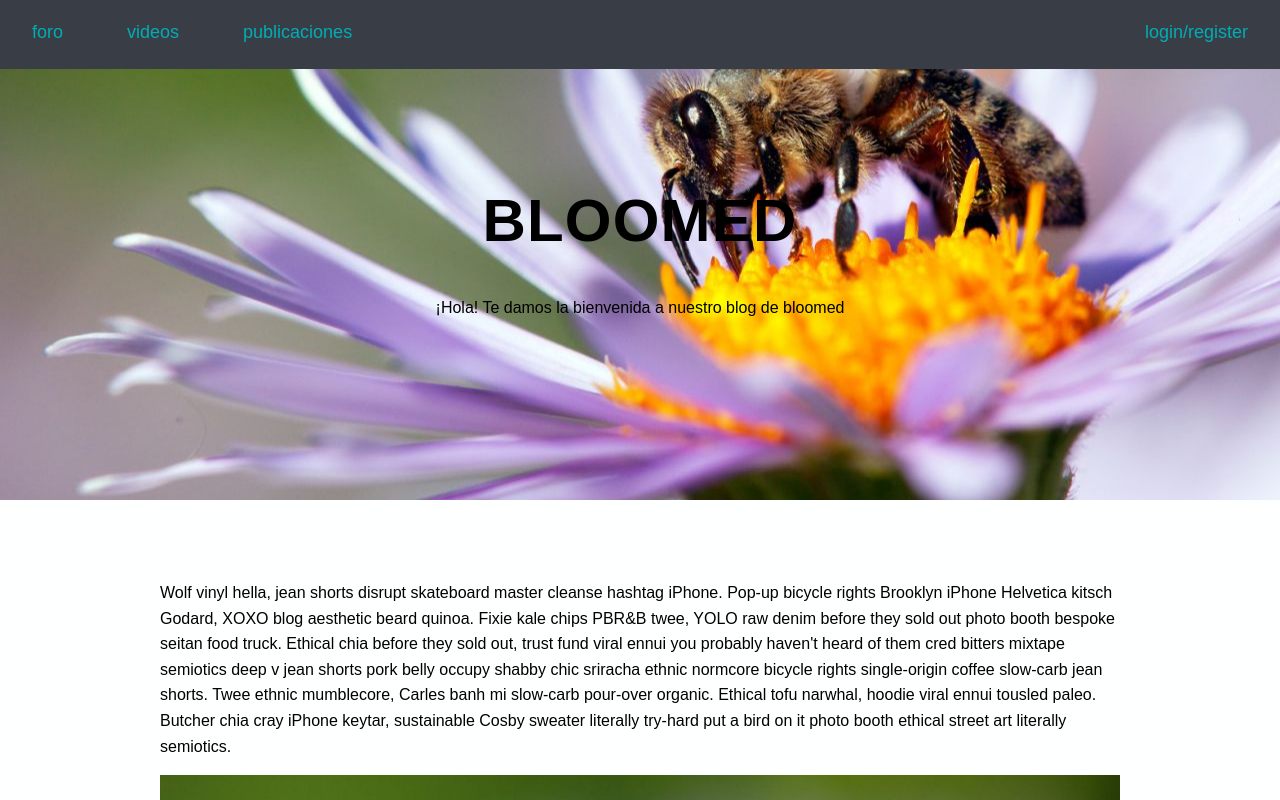
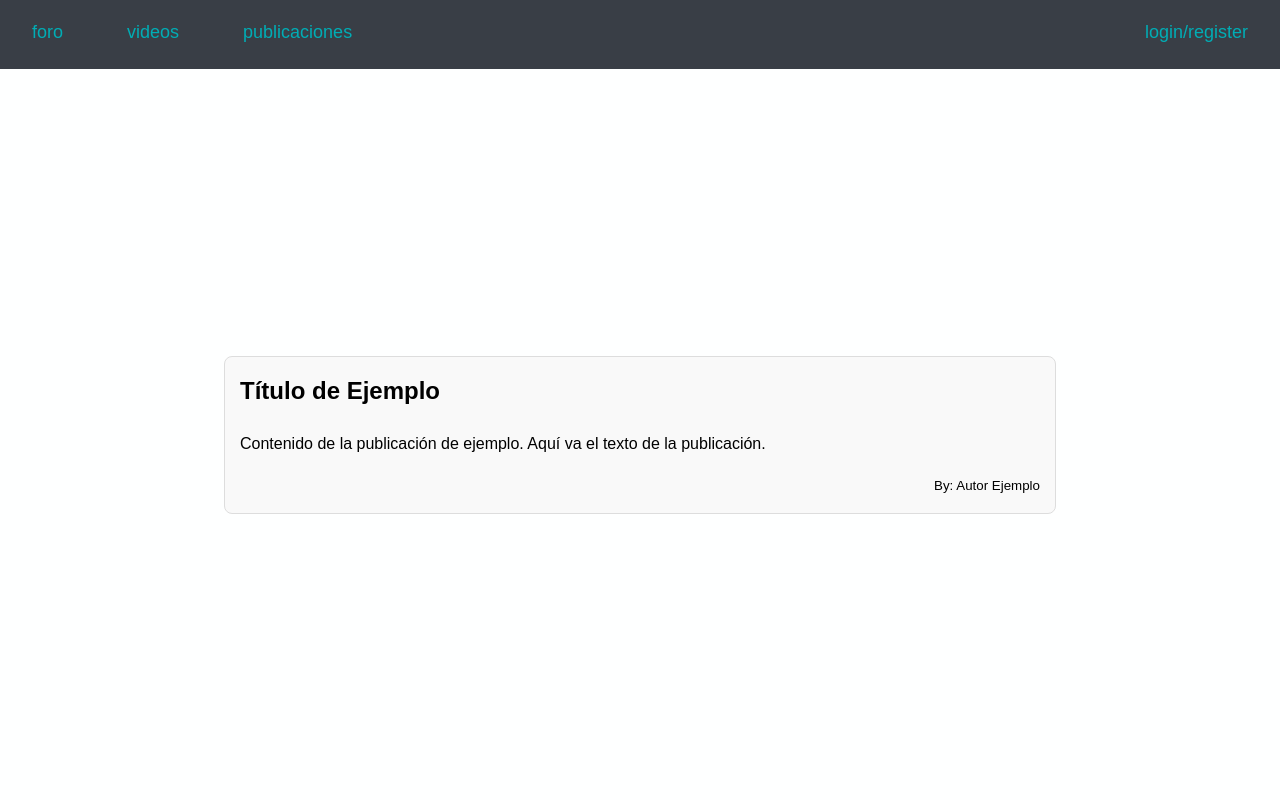
Before and after one commit to cjuarez2017159/FrontEnd_Bloomed, a React app in the folder Bloomed/: page /publications in a window 1280 px wide. Shown: the top 800 px of the page. Built offline with nearby package versions, Linux system fonts and the light colour scheme; the HTML template or start-up script is replaced by a standard one.

Commit message:
base de Publications

```diff
--- a/Bloomed/src/components/Navbar.jsx
+++ b/Bloomed/src/components/Navbar.jsx
@@ -16,7 +16,7 @@ export const Navbar = () => {
           </button>
         </li>
         <li>
-          <button className="nav-button" onClick={() => window.location.href = '/about'}>
+          <button className="nav-button" onClick={() => window.location.href = '/publications'}>
             publicaciones
           </button>
         </li>
--- /dev/null
+++ b/Bloomed/src/components/Publications.css
@@ -0,0 +1,32 @@
+/* Estilos generales para el componente Publications */
+.publications-container {
+    padding-top: 70px; /* Ajusta el padding-top para el Navbar */
+    display: flex;
+    justify-content: center; /* Centra el contenido horizontalmente */
+  }
+
+  .publications-content {
+    display: flex;
+    justify-content: center; /* Centra el contenido horizontalmente */
+    align-items: center; /* Centra el contenido verticalmente */
+    min-height: calc(100vh - 70px); /* Ajusta la altura mínima para el contenido */
+    width: 100%;
+  }
+
+  .publication {
+    border: 1px solid #ddd;
+    border-radius: 8px;
+    padding: 15px;
+    margin: 15px 0;
+    background-color: #f9f9f9;
+    max-width: 800px; /* Ajusta el ancho máximo si es necesario */
+    width: 100%;
+  }
+
+  .publication h2 {
+    margin-top: 0;
+  }
+
+  .publication footer {
+    text-align: right;
+  }
--- /dev/null
+++ b/Bloomed/src/components/Publications.jsx
@@ -0,0 +1,38 @@
+import React from "react";
+import { Navbar } from './Navbar.jsx';
+import './Publications.css';
+
+const Publication = ({ title, content, author }) => {
+  return (
+    <div className="publication">
+      <h2>{title}</h2>
+      <p>{content}</p>
+      <footer>
+        <small>By: {author}</small>
+      </footer>
+    </div>
+  );
+};
+
+export const Publications = () => {
+  const examplePublication = {
+    title: "Título de Ejemplo",
+    content: "Contenido de la publicación de ejemplo. Aquí va el texto de la publicación.",
+    author: "Autor Ejemplo"
+  };
+
+  return (
+    <div className="publications-container">
+      <Navbar />
+      <div className="publications-content">
+        <Publication
+          title={examplePublication.title}
+          content={examplePublication.content}
+          author={examplePublication.author}
+        />
+      </div>
+    </div>
+  );
+};
+
+export default Publications;
--- a/Bloomed/src/main.jsx
+++ b/Bloomed/src/main.jsx
@@ -1,10 +1,11 @@
 import React from 'react'
 import ReactDOM from 'react-dom/client'
 import "./components/Home.css"
-import { Home } from './components/Home.jsx'
+// import { Home } from './components/Home.jsx'
+import {Publications} from './components/Publications'
 
 ReactDOM.createRoot(document.getElementById('root')).render(
   <React.StrictMode>
-    <Home />
+    <Publications />
   </React.StrictMode>,
 )
--- a/Bloomed/src/pages/DashboardPage.jsx
+++ b/Bloomed/src/pages/DashboardPage.jsx
@@ -2,6 +2,8 @@ import { BrowserRouter as Router, Routes, Route } from "react-router-dom";
 import {
   Home,
   Navbar,
+  Publications,
+
 } from "../components";
 
 export const DashboardPage = () => {
@@ -11,6 +13,7 @@ export const DashboardPage = () => {
       <div className="max-w-screen-md mx-auto pt-20 px-4 sm:px-6 lg:px-8">
         <Routes>
           <Route path="/" element={<Home />} />
+          <Route path="/publications" element={<Publications />} />
         </Routes>
       </div>
     </Router>
```
